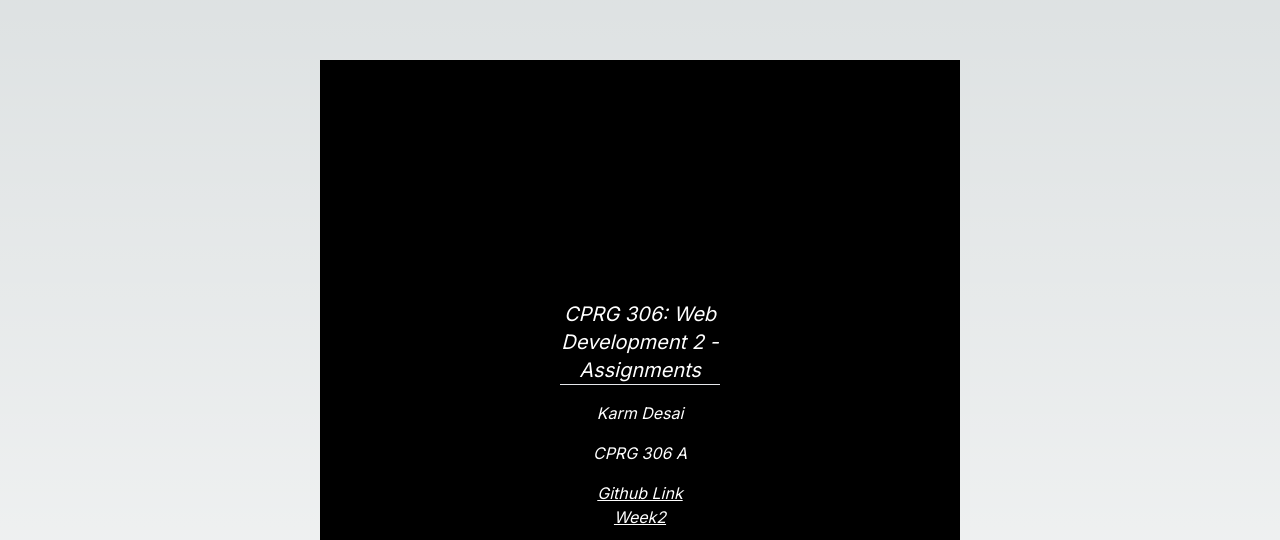
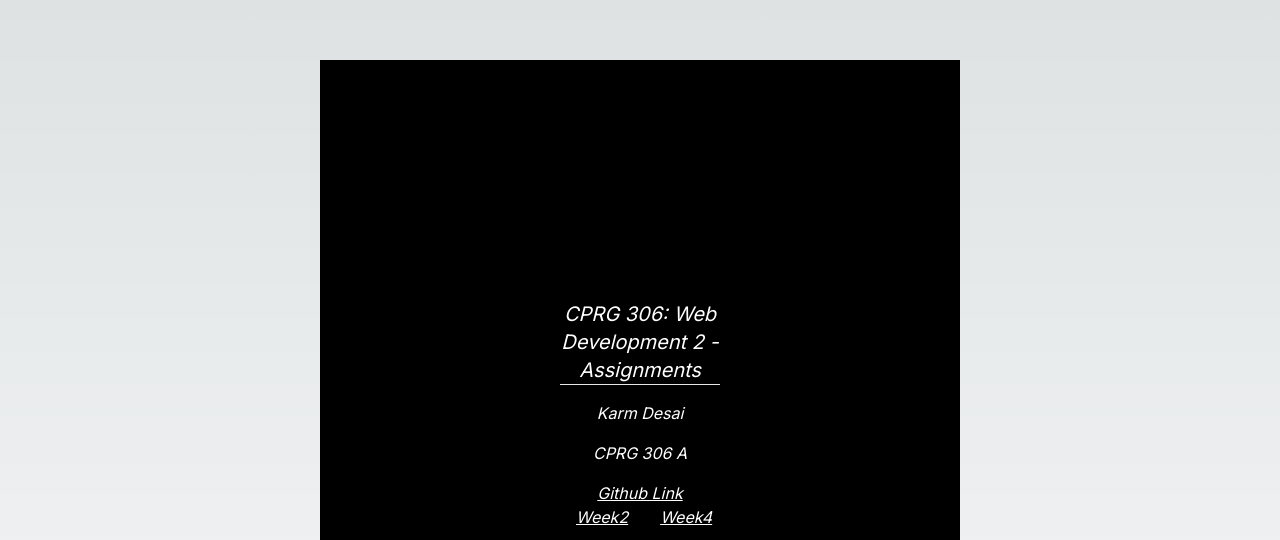
Before and after one commit to karmdesai13/cprg306-assignments, a Next.js app: page / in a window 1280 px wide. Shown: the part 260-800 px from the top of the page. Built offline with nearby package versions, Linux system fonts and the light colour scheme.

Commit message:
created week 4 and page.js and new-item

```diff
--- a/app/page.js
+++ b/app/page.js
@@ -9,6 +9,7 @@
       <hr></hr>
       <StudentInfo/>
       <Link href="./week2" className="text-white m-4 hover:text-red-500 underline">Week2</Link>
+      <Link href="./week4" className="text-white m-4 hover:text-red-500 underline">Week4</Link>
     </div>
 
   );
--- /dev/null
+++ b/app/week 4/new-item.js
@@ -0,0 +1,9 @@
+
+
+
+
+
+
+
+
+}
--- /dev/null
+++ b/app/week 4/page.js
@@ -0,0 +1,10 @@
+import NewItem from './new-item';
+
+export default function Page(){
+    return(
+    <main>
+        <NewItem />
+
+    </main>
+    );
+}
```
